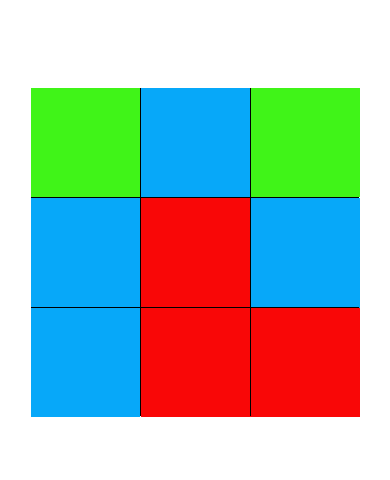
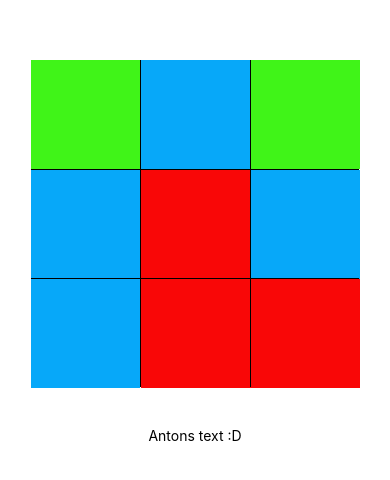
Before and after one commit to SweNative/comboKings, a React Native app: screen / in a window 390 px wide. Shown: the part 170-650 px from the top of the page. Built offline with nearby package versions, Linux system fonts and the light colour scheme.

Commit message:
Added awesome functionality

```diff
--- a/App.js
+++ b/App.js
@@ -117,6 +117,10 @@ export default class App extends React.Component {
         </TouchableOpacity>
       </View>
 
+      <View style={{marginTop: 40}}>
+        <Text>Antons text :D</Text>
+      </View>
+
 
       </View>
     );
```
